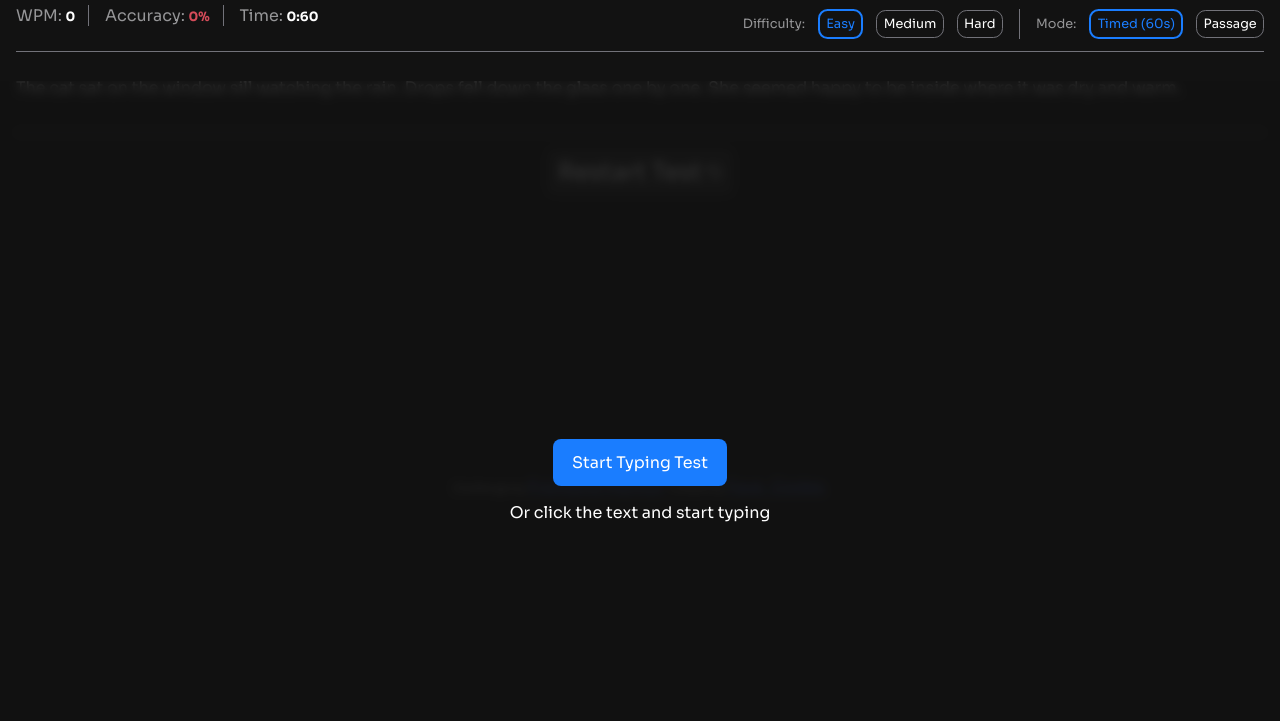
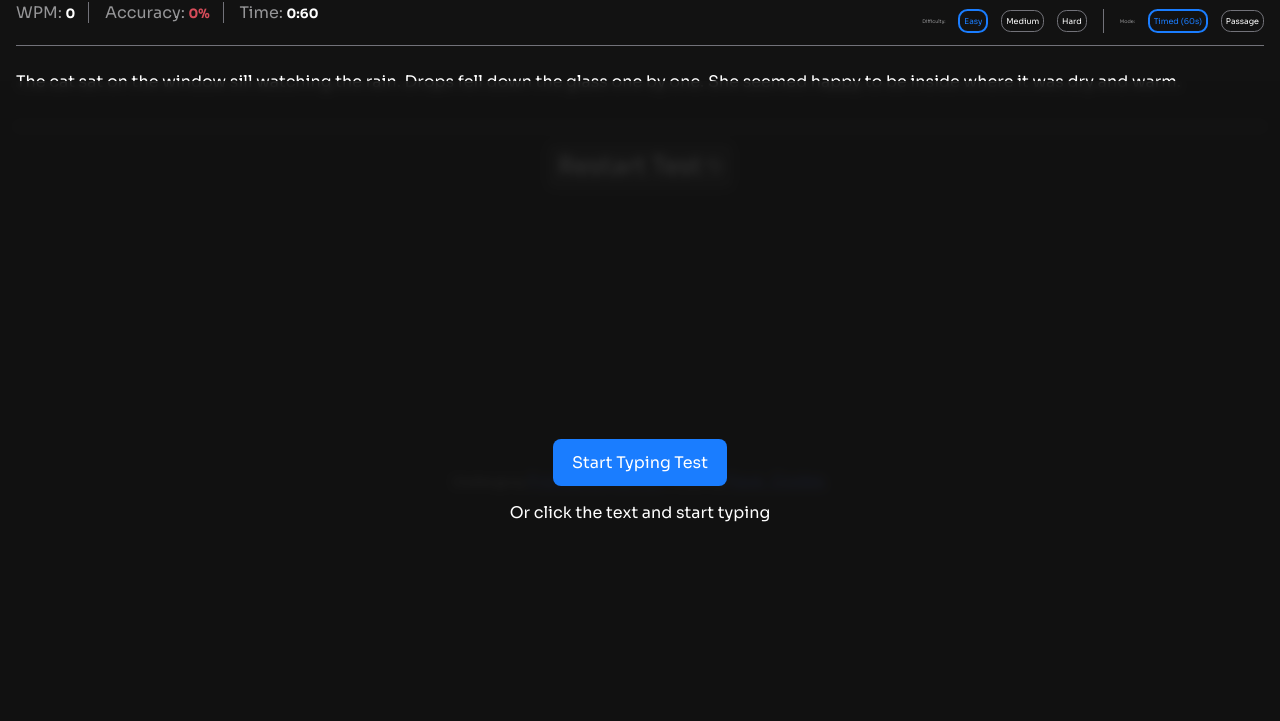
Before and after one commit to Fave-code2/Typing-speed, a website built with Vite: page index.html in a window 1280 px wide. Shown: the part 79-800 px from the top of the page. Built offline with nearby package versions, Linux system fonts and the light colour scheme.

Commit message:
adjusting size

```diff
--- a/src/style.css
+++ b/src/style.css
@@ -107,11 +107,11 @@ span {
   color: var(--Header-Color);
   cursor: pointer;
   outline: none;
-  font-size: 0.8rem;
+  font-size: 0.5rem;
 }
 
 .setting-group p {
-  font-size: 0.8rem;
+  font-size: 0.3rem;
 }
 
 .setting-group button.active {
```
